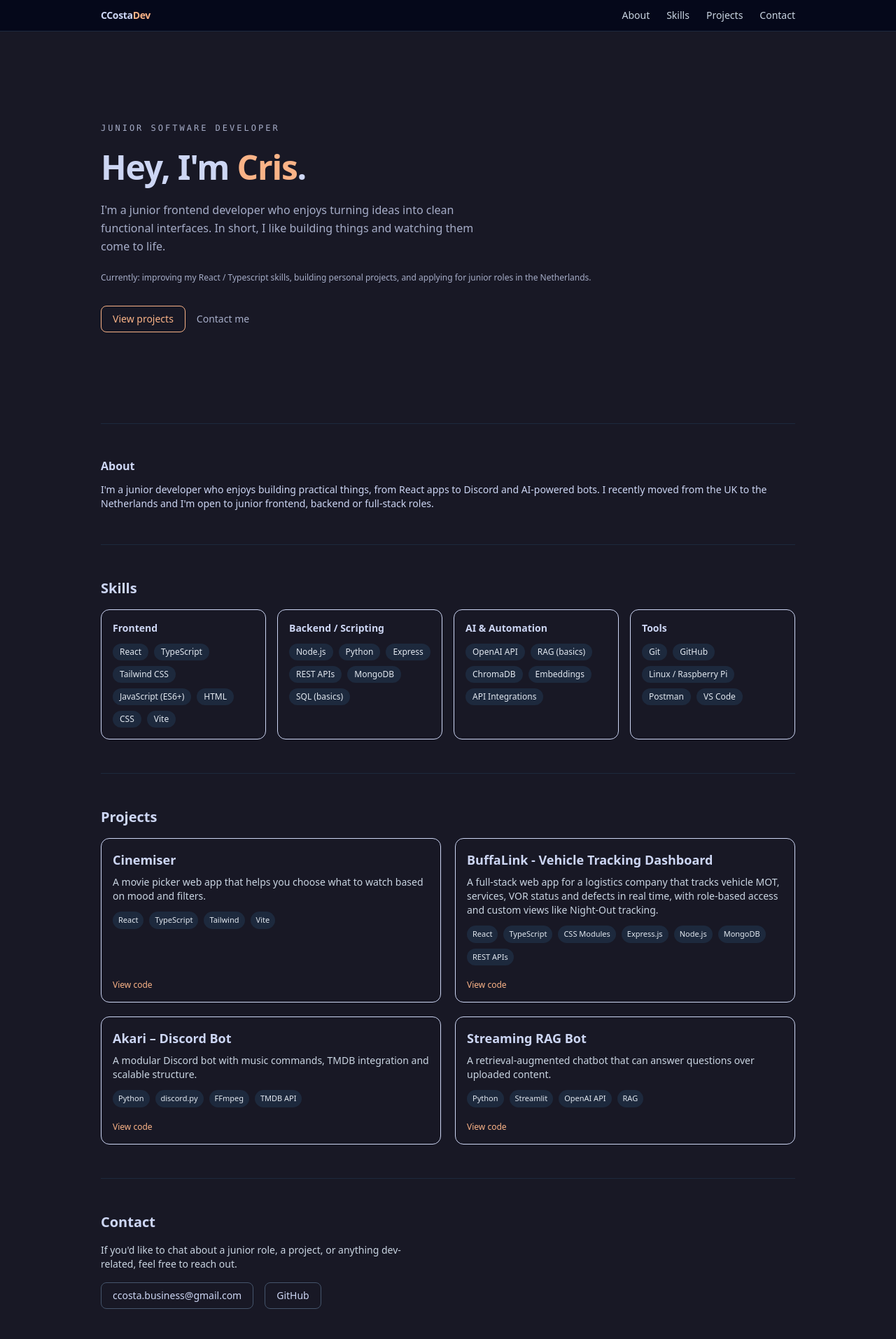
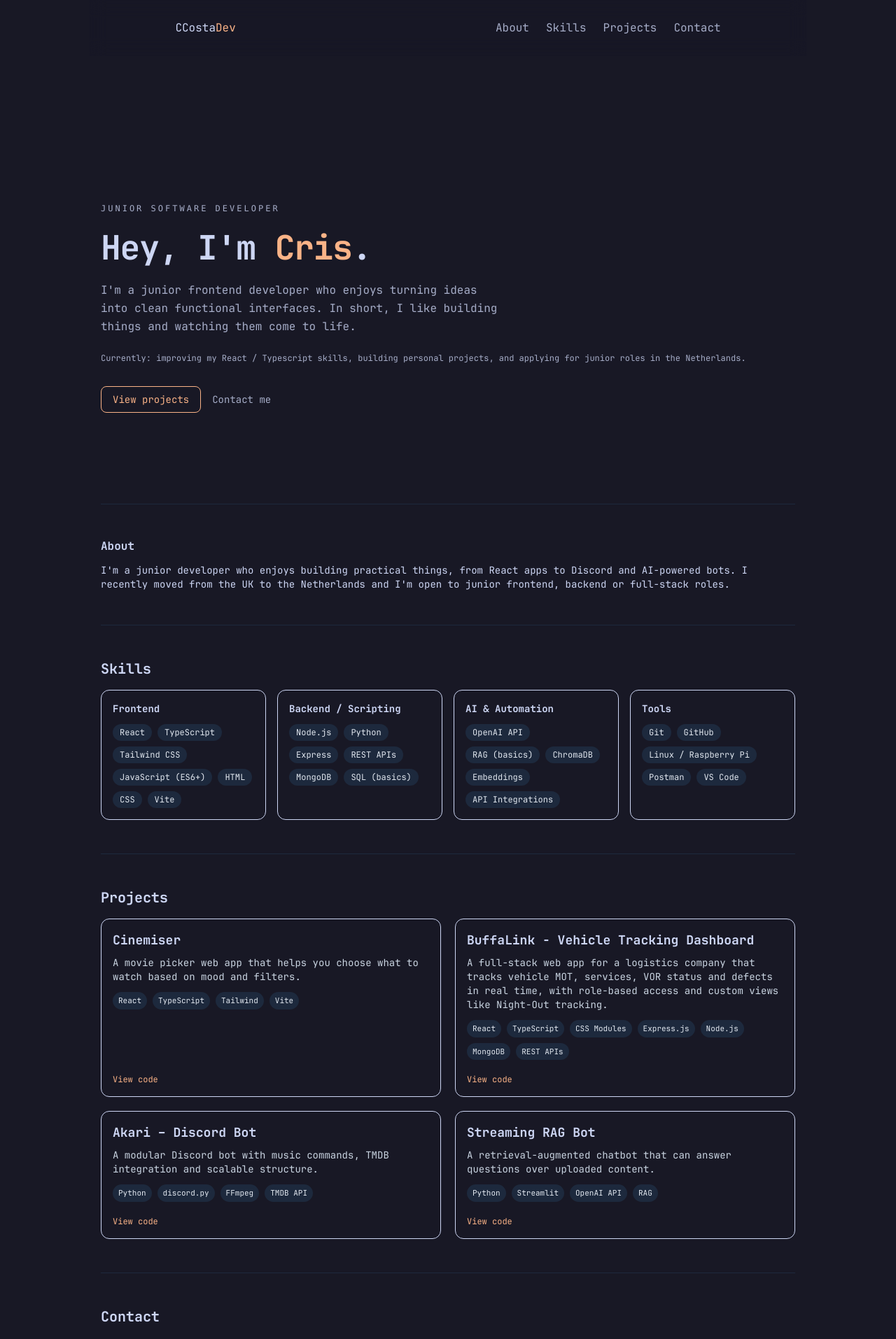
Before and after one commit to CCostaDev/portfolio, a React (Vite) app: page / in a window 1280 px wide. Shown: the top 1914 px of the page at 70% size. Built offline with nearby package versions, Linux system fonts and the light colour scheme.

Commit message:
added JettBrains as font, adjusted navbar and components to fit the new theme

```diff
--- a/src/App.tsx
+++ b/src/App.tsx
@@ -8,18 +8,10 @@ import Footer from "./components/Footer";
 
 const App = () => {
   return (
-    <div
-      id="top"
-      className="min-h-screen bg-[var(--bg)] text-[var(--fg)] relative overflow-hidden"
-    >
-      {/* softer, darker global glow */}
-      <div
-        aria-hidden
-        className="pointer-events-none fixed inset-0 bg-hero-glow opacity-70"
-      />
-      <div className="relative">
+    <div className="min-h-screen w-full bg-(--bg) text-(--fg)">
+      <div className="mx-auto flex min-h-screen w-full max-w-[90%] md:max-w-[80%] flex-col">
         <Navbar />
-        <main className="max-w-5xl mx-auto px-4">
+        <main className="max-w-5xl mx-auto px-4 pt-20">
           <Hero />
           <About />
           <Skills />
--- a/src/components/About.tsx
+++ b/src/components/About.tsx
@@ -4,7 +4,7 @@ const About = () => {
   return (
     <motion.section
       id="about"
-      className="py-12 border-t border-slate-800"
+      className="scroll-mt-15 py-12 border-t border-slate-800"
       initial={{ opacity: 0, y: 24 }}
       whileInView={{ opacity: 1, y: 0 }}
       viewport={{ once: true, amount: 0.3 }}
--- a/src/components/Contact.tsx
+++ b/src/components/Contact.tsx
@@ -4,7 +4,7 @@ const Contact = () => {
   return (
     <motion.section
       id="contact"
-      className="py-12 border-t border-slate-800"
+      className="scroll-mt-15 py-12 border-t border-slate-800"
       initial={{ opacity: 0, y: 24 }}
       whileInView={{ opacity: 1, y: 0 }}
       viewport={{ once: true, amount: 0.3 }}
--- a/src/components/Footer.tsx
+++ b/src/components/Footer.tsx
@@ -1,6 +1,6 @@
 const Footer = () => {
   return (
-    <footer className="border-t border-slate-800 mt-8">
+    <footer className="scroll-mt-15 border-t border-slate-800 mt-8">
       <div className="max-w-5xl mx-auto px-4 py-4 text-[11px] text-slate-500 flex justify-between">
         <span>
           © {new Date().getFullYear()} CCostaDev. All rights reserved.
--- a/src/components/Navbar.tsx
+++ b/src/components/Navbar.tsx
@@ -1,10 +1,10 @@
 import { useState } from "react";
 
 const navItems = [
-  { href: "#about", label: "About" },
-  { href: "#skills", label: "Skills" },
-  { href: "#projects", label: "Projects" },
-  { href: "#contact", label: "Contact" },
+  { id: "about", label: "About" },
+  { id: "skills", label: "Skills" },
+  { id: "projects", label: "Projects" },
+  { id: "contact", label: "Contact" },
 ];
 
 const Navbar = () => {
@@ -13,29 +13,48 @@ const Navbar = () => {
   const toggleMenu = () => setIsOpen((prev) => !prev);
   const closeMenu = () => setIsOpen(false);
 
+  const goHome = () => {
+    closeMenu();
+    window.scrollTo({ top: 0, behavior: "smooth" });
+  };
+
+  const scrollToSection = (id?: string) => {
+    if (!id) {
+      window.scrollTo({ top: 0, behavior: "smooth" });
+      return;
+    }
+
+    const el = document.getElementById(id);
+    if (el) {
+      el.scrollIntoView({ behavior: "smooth", block: "start" });
+    }
+  };
+
   return (
-    <header className="sticky top-0 z-20 border-b border-slate-800 bg-slate-950/80 backdrop-blur">
-      <nav className="mx-auto flex max-w-5xl items-center justify-between px-4 py-3">
-        <a
-          href="#top"
-          className="text-sm font-semibold tracking-tight hover:opacity-80"
-          onClick={closeMenu}
+    <header className="sticky top-0 z-20 select-none">
+      <div className="bg-[color-mix(in_srgb,var(--bg)_70%,transparent)] backdrop-blur-md">
+        <div className="mx-auto w-full max-w-[90%] md:max-w-[80%]">
+          <nav className="flex h-20 items-center justify-between p-5 pb-5">
+            {/* left - breadcrumbs */}
+            <div
+              className="text-x1 cursor-pointer select-none flex items-baseline"
+              onClick={goHome}
             >
-          CCosta<span className="text-accent">Dev</span>
-        </a>
+              <span className="text-(--fg)">CCosta</span>
+              <span className="text-accent">Dev</span>
+            </div>
 
             {/* Desktop nav */}
-        <ul className="hidden md:flex gap-6 text-sm">
+            <ul className="hidden gap-6 text-sm md:flex">
               {navItems.map((item) => (
-            <li key={item.href}>
-              <a
-                href={item.href}
-                className="relative text-slate-300 hover:text-accent transition-colors"
+                <li key={item.id}>
+                  <button
+                    type="button"
+                    onClick={() => scrollToSection(item.id)}
+                    className="text-(--muted) hover:text-(--accent) text-sm md:text-base transition"
                   >
-                {" "}
-                <span>{item.label}</span>
-                <span className="absolute -bottom-1 left-0 h-1[1px] w-0 bg-accent transition-all duration-200 group-hover:w-full" />
-              </a>
+                    {item.label}
+                  </button>
                 </li>
               ))}
             </ul>
@@ -43,49 +62,51 @@ const Navbar = () => {
             {/* Mobile menu button */}
             <button
               type="button"
-          className="inline-flex items-center justify-center rounded-md border border-slate-700 px-2 py-1 text-xs text-slate-100 md:hidden"
+              className="inline-flex items-center justify-center rounded-md border border-(--border) px-2 py-1 text-xs text-(--fg) md:hidden"
               onClick={toggleMenu}
               aria-label="Toggle navigation"
               aria-expanded={isOpen}
             >
-          <span className="sr-only">Open main menu</span>
               <div className="flex flex-col gap-[3px]">
                 <span
-              className={`h-0.5 w-4 rounded-full bg-slate-100 transition-transform ${
+                  className={`h-0.5 w-4 rounded-full bg-(--fg) transition-transform ${
                     isOpen ? "translate-y-1 rotate-45" : ""
                   }`}
                 />
                 <span
-              className={`h-0.5 w-4 rounded-full bg-slate-100 transition-opacity ${
+                  className={`h-0.5 w-4 rounded-full bg-(--fg) transition-opacity ${
                     isOpen ? "opacity-0" : "opacity-100"
                   }`}
                 />
                 <span
-              className={`h-0.5 w-4 rounded-full bg-slate-100 transition-transform ${
+                  className={`h-0.5 w-4 rounded-full bg-(--fg) transition-transform ${
                     isOpen ? "-translate-y-1 -rotate-45" : ""
                   }`}
                 />
               </div>
             </button>
           </nav>
+        </div>
+      </div>
 
       {/* Mobile nav dropdown */}
       {isOpen && (
-        <div className="border-t border-slate-800 bg-slate-950/95 md:hidden">
-          <ul className="mx-auto flex max-w-5x1 flex-col gap-1 px-4 py-3 text-sm">
+        <div className="border-t border-(--border) bg-(--bg) md:hidden">
+          <div className="mx-auto w-full max-w-[90%] md:max-w-[80%]">
+            <ul className="flex flex-col gap-1 px-4 py-3 text-sm">
               {navItems.map((item) => (
-              <li key={item.href}>
-                <a
-                  href={item.href}
-                  onClick={closeMenu}
-                  className="block rounded-lg px-2 py-2 text-slate-200 hover:bg-slate-900/70 hover:text-accent"
+                <li key={item.id}>
+                  <button
+                    type="button"
+                    onClick={() => scrollToSection(item.id)}
+                    className="block w-full rounded-lg px-2 py-2 text-left text-(--muted) hover:bg-(--bg-elevated) hover:text-(--accent)"
                   >
-                  {" "}
-                  {item.label}{" "}
-                </a>
+                    {item.label}
+                  </button>
                 </li>
               ))}
             </ul>
+          </div>
         </div>
       )}
     </header>
--- a/src/components/Projects.tsx
+++ b/src/components/Projects.tsx
@@ -5,7 +5,7 @@ const Projects = () => {
   return (
     <motion.section
       id="projects"
-      className="py-12 border-t border-slate-800"
+      className="scroll-mt-15 py-12 border-t border-slate-800"
       initial={{ opacity: 0, y: 24 }}
       whileInView={{ opacity: 1, y: 0 }}
       viewport={{ once: true, amount: 0.3 }}
--- a/src/components/Skills.tsx
+++ b/src/components/Skills.tsx
@@ -32,7 +32,7 @@ const Skills = () => {
   return (
     <motion.section
       id="skills"
-      className="py-12 border-t border-slate-800"
+      className="scroll-mt-15 py-12 border-t border-slate-800"
       initial={{ opacity: 0, y: 24 }}
       whileInView={{ opacity: 1, y: 0 }}
       viewport={{ once: true, amount: 0.3 }}
--- a/src/index.css
+++ b/src/index.css
@@ -1,4 +1,24 @@
 @import "tailwindcss";
+
+@font-face {
+  font-family: "JetBrains Mono";
+  src: url("/src/assets/fonts/JetBrainsMono-Regular.woff2") format("woff2");
+  font-weight: 400;
+  font-style: normal;
+  font-display: swap;
+}
+
+@font-face {
+  font-family: "JetBrains Mono";
+  src: url("/src/assets/fonts/JetBrainsMono-Bold.woff2") format("woff2");
+  font-weight: 700;
+  font-style: normal;
+  font-display: swap;
+}
+
+body {
+  font-family: "JetBrains Mono", monospace;
+}
 
 :root {
   --bg: #181825;
@@ -42,4 +62,24 @@
   .text-muted {
     color: var(--muted);
   }
+  .cursor-blink::after {
+    content: "";
+    display: inline-block;
+    width: 6px;
+    height: 1em;
+    background-color: var(--accent);
+    margin-left: 2px;
+    animation: cursor-blink 1s steps(2, start) infinite;
+  }
+
+  @keyframes cursor-blink {
+    0%,
+    50% {
+      opacity: 1;
+    }
+    50.01%,
+    100% {
+      opacity: 0;
+    }
+  }
 }
```
Also changed, not shown: src/assets/fonts/JetBrainsMono-Bold.woff2 (added), src/assets/fonts/JetBrainsMono-Regular.woff2 (added). Lines whose indentation alone changed are shown as unchanged.
